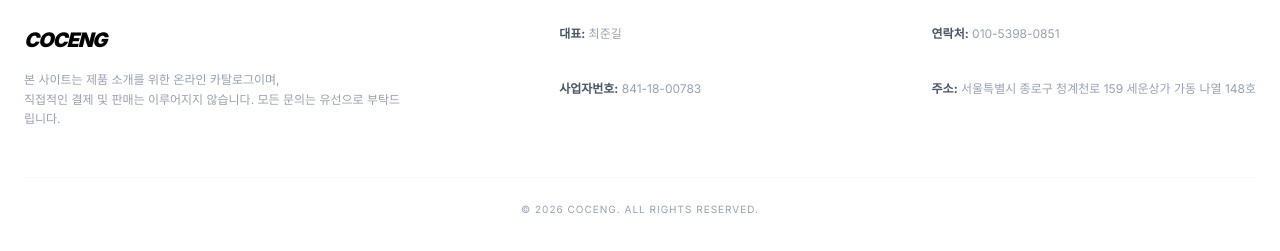
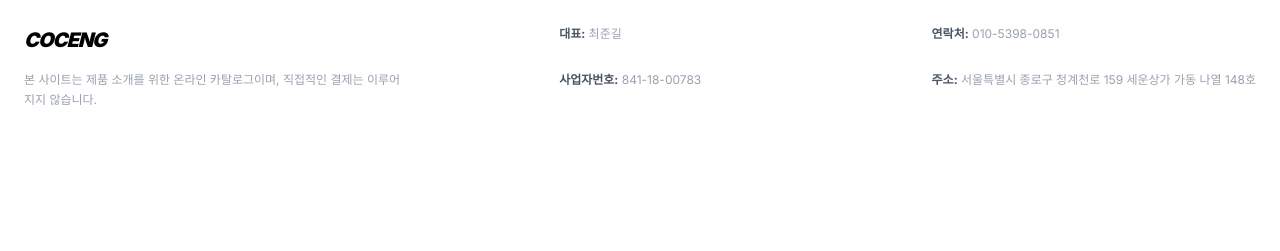
Before and after one commit to cji646/coceng, a Next.js app: page / in a window 1280 px wide. Shown: the part 823-1074 px from the top of the page. After the commit the page ends 980 px from the top, so only its background shows below. Built offline with nearby package versions, Linux system fonts and the light colour scheme; no server answers; the database is empty.

Commit message:
진짜 최종 배포 에러 수정

```diff
--- a/app/layout.tsx
+++ b/app/layout.tsx
@@ -1,13 +1,9 @@
-import type { Metadata } from "next";
+"use client"; // [추가] 이 한 줄이 있어야 '우클릭 방지' 기능을 쓸 수 있습니다!
+
 import { Inter } from "next/font/google";
 import "./globals.css";
 
 const inter = Inter({ subsets: ["latin"] });
-
-export const metadata: Metadata = {
-  title: "COCEng - 세운상가 프리미엄 앰프 시스템",
-  description: "최고의 음향 기술, COCEng 앰프 제품 소개 사이트입니다.",
-};
 
 export default function RootLayout({
   children,
@@ -16,40 +12,31 @@ export default function RootLayout({
 }) {
   return (
     <html lang="ko">
-      {/* [보안 기능 추가]
-          onContextMenu: 마우스 우클릭 방지
-          onKeyDown: F12, 소스보기(Ctrl+U), 개발자도구(Ctrl+Shift+I) 차단
-      */}
       <body
         className={`${inter.className} bg-white antialiased`}
+        // [보안 기능] 이제 에러 없이 작동합니다!
         onContextMenu={(e) => e.preventDefault()}
         onKeyDown={(e) => {
           if (
             e.key === "F12" ||
             (e.ctrlKey && e.shiftKey && e.key === "I") ||
-            (e.ctrlKey && e.shiftKey && e.key === "J") ||
             (e.ctrlKey && e.key === "u")
           ) {
             e.preventDefault();
           }
         }}
       >
-        {/* 페이지 콘텐츠 영역 */}
         <div className="min-h-screen flex flex-col">
           <main className="flex-grow">
             {children}
           </main>
 
-          {/* 회사 정보 푸터
-            상세 페이지의 검은 베너와 별개로, 사이트 전체 하단에 작게 들어가는 공식 정보입니다.
-          */}
           <footer className="bg-white border-t py-12 px-6 text-gray-400">
             <div className="max-w-7xl mx-auto flex flex-col md:flex-row justify-between gap-8">
               <div className="space-y-4">
                 <h1 className="text-xl font-black text-black tracking-tighter uppercase italic">COCEng</h1>
                 <p className="text-xs leading-relaxed max-w-sm">
-                  본 사이트는 제품 소개를 위한 온라인 카탈로그이며,<br />
-                  직접적인 결제 및 판매는 이루어지지 않습니다. 모든 문의는 유선으로 부탁드립니다.
+                  본 사이트는 제품 소개를 위한 온라인 카탈로그이며, 직접적인 결제는 이루어지지 않습니다.
                 </p>
               </div>
 
@@ -60,10 +47,6 @@ export default function RootLayout({
                 <p><strong className="text-gray-600">주소:</strong> 서울특별시 종로구 청계천로 159 세운상가 가동 나열 148호</p>
               </div>
             </div>
-
-            <div className="max-w-7xl mx-auto mt-12 pt-6 border-t border-gray-50 text-center text-[10px] tracking-widest uppercase">
-              © 2026 COCEng. All rights reserved.
-            </div>
           </footer>
         </div>
       </body>
```
